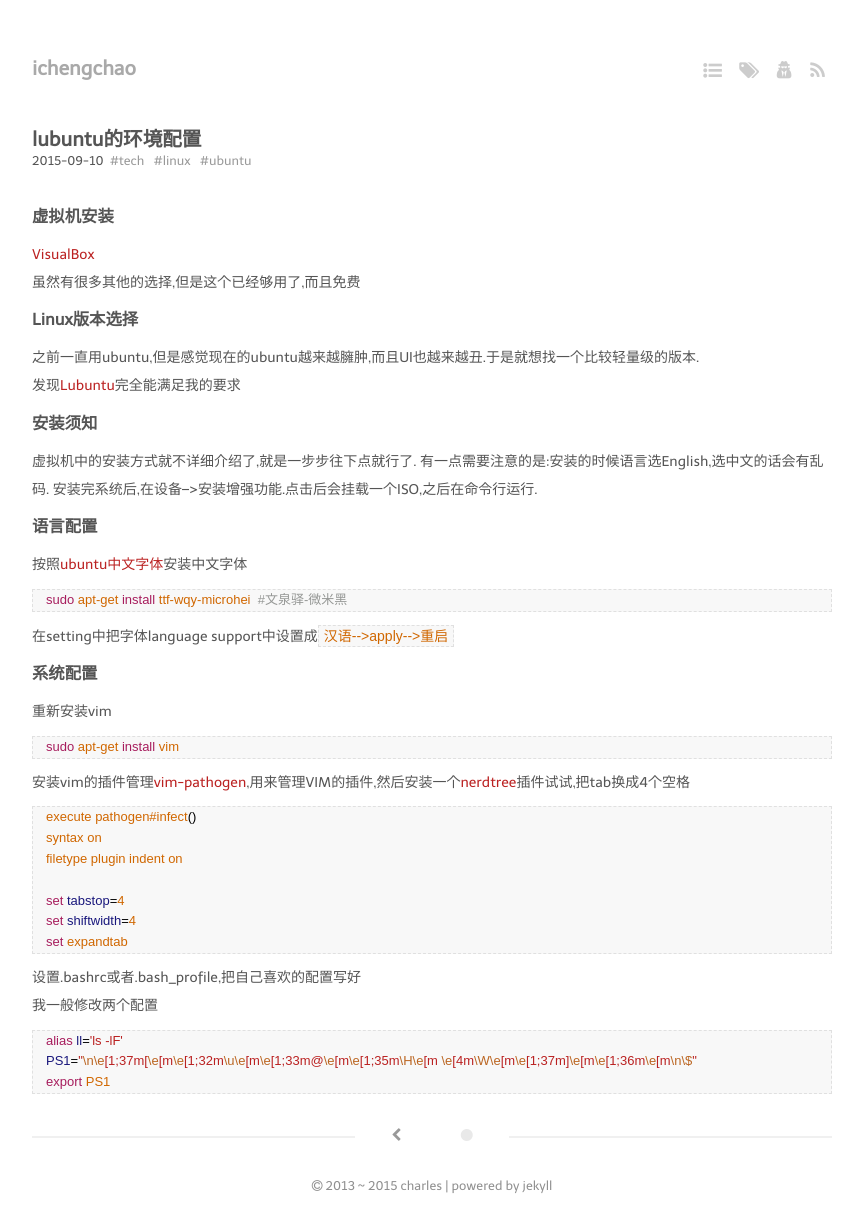
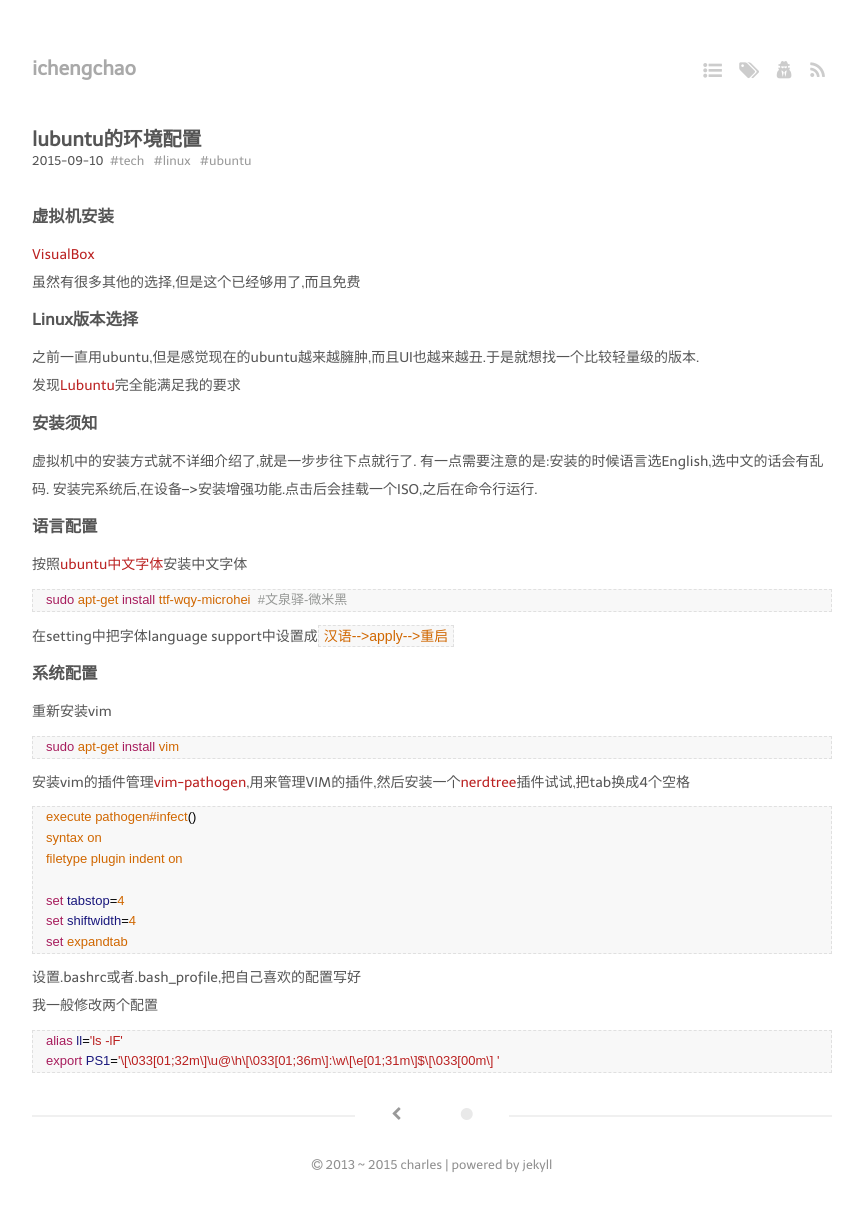
Before and after one commit to ichengchao/ichengchao.github.io, a Jekyll site: the page built from _posts/2015-09-10-lubuntu-setup.markdown, in a window 1280 px wide. Shown: the whole page, without its empty margins (208-1071 px from the left). Built offline with Jekyll 4.4.1, drawn with Linux system fonts in a browser that asks for light colours; Markdown is read by kramdown in place of the engine named in the settings; after the commit the page ends 1186 px from its top, so only the background shows below that.

Commit message:
modify posts

````diff
--- a/_posts/2015-09-10-lubuntu-setup.markdown
+++ b/_posts/2015-09-10-lubuntu-setup.markdown
@@ -56,6 +56,5 @@ set expandtab
 
 ```sh
 alias ll='ls -lF'
-PS1="\n\e[1;37m[\e[m\e[1;32m\u\e[m\e[1;33m@\e[m\e[1;35m\H\e[m \e[4m\W\e[m\e[1;37m]\e[m\e[1;36m\e[m\n\$"
-export PS1
+export PS1='\[\033[01;32m\]\u@\h\[\033[01;36m\]:\w\[\e[01;31m\]$\[\033[00m\] '
 ```
````
Also changed, not shown: _posts/2015-08-18-bash-vim-env.markdown (deleted, +0 -44 lines), 1 other file.
